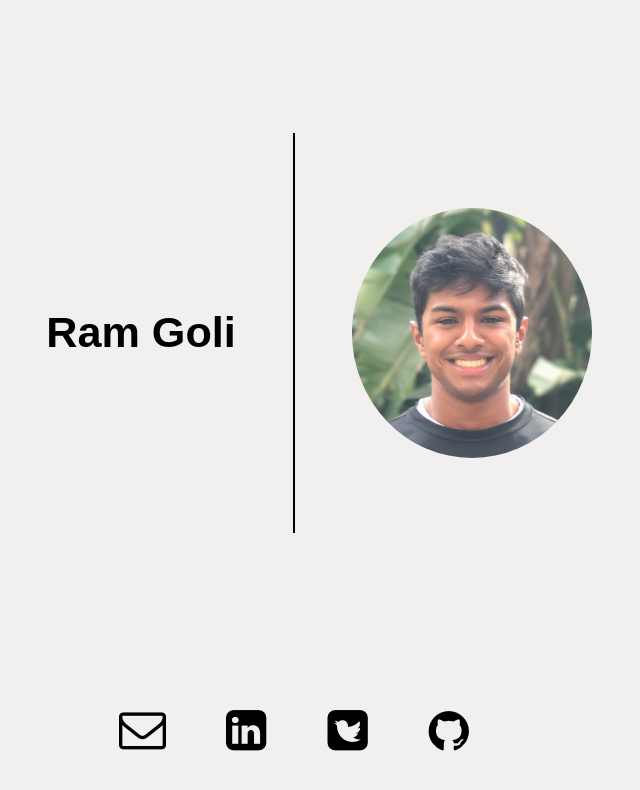
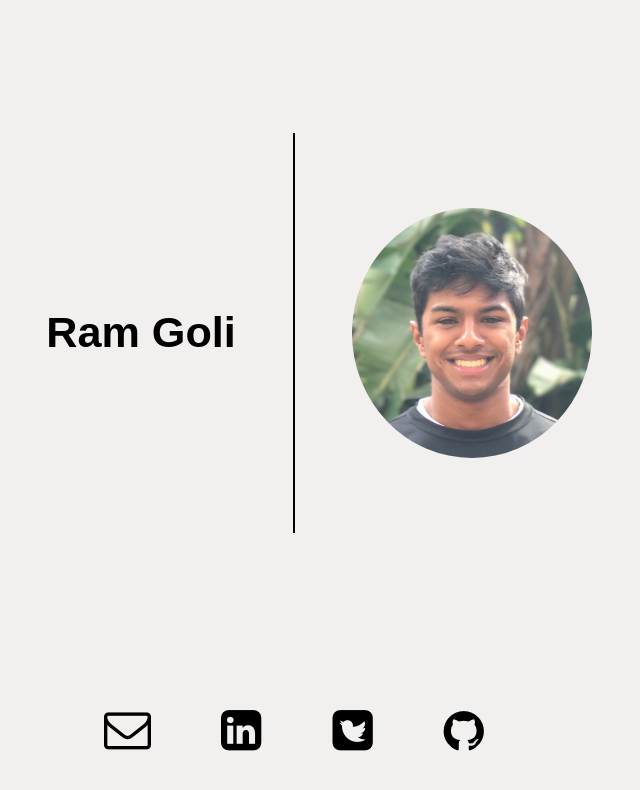
Before and after one commit to ramsgoli/front-page, a React app: page / in a window 1280 px wide. Shown: the top 790 px of the page, without its empty margins (346-986 px from the left). Built offline with nearby package versions, Linux system fonts and the light colour scheme; the HTML template or start-up script is replaced by a standard one.

Commit message:
test commit to see if static-CI works

```diff
--- a/src/components/Links/style.scss
+++ b/src/components/Links/style.scss
@@ -8,8 +8,8 @@
   flex: 1;
 
   & > * {
-    margin-right: 30px;
-    margin-left: 30px;
+    margin-right: 35px;
+    margin-left: 35px;
   }
 
   img {
```
